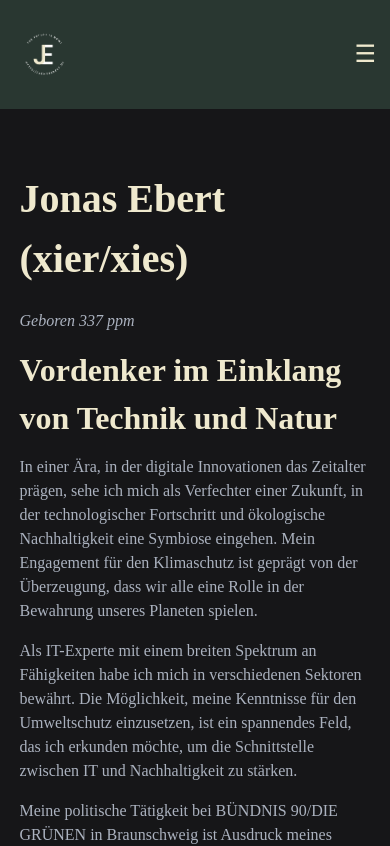
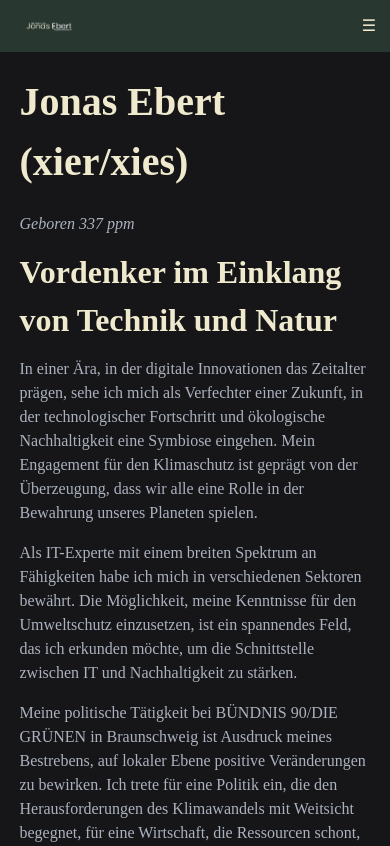
Before and after one commit to jonasebert/jonasebert.de, a SvelteKit app: page /about in a window 390 px wide. Shown: the top 846 px of the page. Built offline with nearby package versions, Linux system fonts and the light colour scheme; a web font is replaced by a local one.

Commit message:
Changed CSS for header to tailwind css

```diff
--- a/src/app.css
+++ b/src/app.css
@@ -76,11 +76,6 @@ h6 {
 	margin-bottom: 0.1em;
 }
 
-/* Text-Stile */
-.text-justify {
-	text-align: justify;
-}
-
 /* Link-Stile */
 a:hover {
 	text-decoration: underline;
@@ -104,123 +99,6 @@ button:hover {
 	@apply text-je-gray-100;
 }
 
-/* Header-Stile */
-.header {
-	display: flex;
-	justify-content: space-between;
-	align-items: center;
-	overflow: hidden;
-	@apply bg-je-green-500;
-	@apply text-je-sand;
-	padding: 20px 10px;
-}
-
-/* Link-Stile im Header */
-.header a {
-	display: flex;
-	align-items: center;
-	justify-content: space-between;
-	float: left;
-	text-align: center;
-	text-decoration: none;
-	padding: 0.5rem;
-	font-size: 18px;
-	line-height: 25px;
-	border-radius: 4px;
-}
-
-/* Logo-Stile */
-.header a.logo {
-	font-size: 25px;
-	font-weight: bold;
-}
-
-/* Logo-Bild-Stile */
-.header .logo img {
-	max-width: 60%;
-	height: auto;
-}
-
-/* Header-Link Hover- und Aktiv-Stile */
-.header a:hover,
-.header a.active {
-	font-weight: bold;
-}
-
-/* Blendet Icon für mobile Ansicht aus */
-.header .icon {
-	display: none;
-}
-
-/* Rechte Seite des Headers */
-.header-right {
-	float: right;
-}
-
-/* Responsive Design für den kleinere Ansichten */
-@media screen and (max-width: 600px) {
-	/* Header */
-	.header {
-		flex-direction: column;
-	}
-
-	.header .logo img {
-		content: url('/logo/logo_500x500_clear.png');
-		width: 15%;
-	}
-
-	.header a:not(:first-child),
-	.header a.active {
-		display: none;
-	}
-
-	.header a.icon {
-		display: block;
-		position: fixed;
-		right: 1%;
-		top: 1%;
-		font-size: 150%;
-	}
-
-	.header .icon {
-		align-self: center;
-		margin: 6% 0;
-		order: -1;
-		padding: 10px;
-		font-size: 1.5em;
-		display: block;
-		position: relative;
-		line-height: 1;
-		cursor: pointer;
-	}
-
-	.header .header-right {
-		width: 100%;
-		display: none;
-	}
-
-	.header.responsive {
-		position: relative;
-	}
-
-	.header.responsive .icon {
-		position: fixed;
-		font-weight: bold;
-	}
-
-	.header.responsive .header-right {
-		display: flex;
-		flex-direction: column;
-		align-items: center;
-	}
-
-	.header.responsive .header-right a {
-		display: block;
-		width: 100%;
-		text-align: left;
-	}
-}
-
 /* Styles for Privacy */
 @media print {
 	.ms-editor-squiggles-container {
--- a/src/routes/+layout.svelte
+++ b/src/routes/+layout.svelte
@@ -1,7 +1,7 @@
 <script>
 	// Importe
 	import SocialMediaIcons from '$lib/socialmediaicons.svelte';
-	import { contextMenuAction } from '$lib/store';
+	import { contextMenuAction, logo_small_clear } from '$lib/store';
 	import '../app.css';
 
 	// Initialisierung Variabeln
@@ -48,20 +48,19 @@
 	<title>{pageTitle}</title>
 </svelte:head>
 
-<header class="pb-10">
-	<div class={isResponsive ? 'header responsive' : 'header'} id="respHeader">
-		<a href="/" class="logo">
-			<img src={logo_clear} alt="Logo von {name}" use:contextMenuAction />
-		</a>
-		<a href="#none" class="icon" on:click={toggleMenu}>
-			{isResponsive ? '✕' : '☰'}
-			<!-- Ändert das Icon basierend auf dem Zustand -->
-		</a>
-		<div class="header-right">
-			{#each menuLinks as link }
-				<a class={activeRoute === link.href ? 'active' : 'inactive'} href={link.href} on:click={closeMenu}> {link.title} </a>
-			{/each}
-		</div>
+<header class="bg-je-green-500 text-je-sand p-5">
+	<div class={isResponsive ? 'flex flex-col items-start w-full' : 'flex justify-between items-center w-full'} id="respHeader">
+	  <a href="/" class={isResponsive ? 'flex items-center justify-start w-full flex-shrink-0' : 'flex items-center justify-center w-1/6'}>
+		<img src={logo_clear} alt="Logo von {name}" class="h-auto w-auto" use:contextMenuAction />
+	  </a>
+	  <a href="#none" class="md:hidden fixed right-1 top-1 p-2.5 text-3x1 cursor-pointer z-50" on:click={toggleMenu}>
+		{isResponsive ? '✕' : '☰'}
+	  </a>
+	  <div class={isResponsive ? 'flex flex-col items-left w-full' : 'hidden md:flex md:items-center md:justify-end md:w-1/2'}>
+		{#each menuLinks as link}
+		  <a class={activeRoute === link.href ? 'font-bold p-2 rounded-md text-lg hover:font-bold' : 'p-2 rounded-md text-lg hover:font-bold'} href={link.href} on:click={closeMenu}> {link.title} </a>
+		{/each}
+	  </div>
 	</div>
 </header>
 
```
